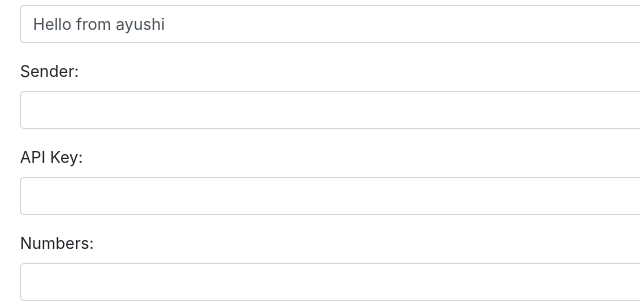
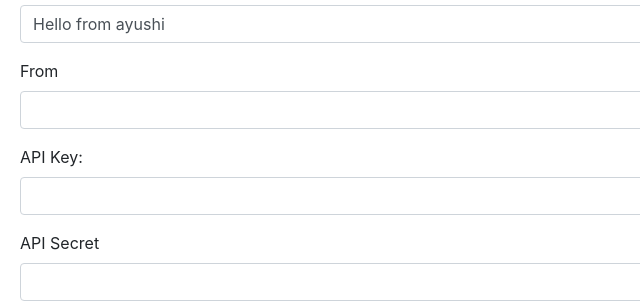
Before and after one commit to ayushisinghal9/Textlocal, a website: page public/index.html in a window 1280 px wide. Shown: the part 174-479 px from the top of the page, 0-640 px from the left. Drawn offline with nearby package versions, Linux system fonts and the light colour scheme.

Commit message:
Add files via upload

```diff
--- a/public/index.html
+++ b/public/index.html
@@ -43,7 +43,7 @@
         <input class="form-control" id="messageBody" type="text" name="messageBody" value="Hello from ayushi">
     </div>
     <div class="form-group">
-        <div><label for="messagingService">Sender:</label></div>
+        <div><label for="messagingService">From</label></div>
         <input class="form-control" id="messagingService" type="text" name="messagingService"  >
     </div>
     <div class="form-group">
@@ -51,7 +51,7 @@
         <input class="form-control" id="accountSID" type="text" name="accountSID"  >
     </div>
     <div class="form-group">
-        <div><label for="authToken">Numbers:</label></div>
+        <div><label for="authToken">API Secret</label></div>
         <input class="form-control" id="authToken" type="text" name="authToken" >
     </div>
 
```
